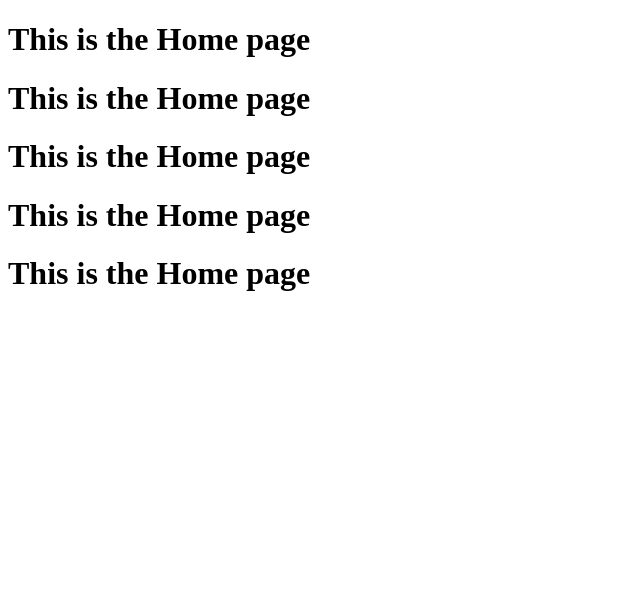
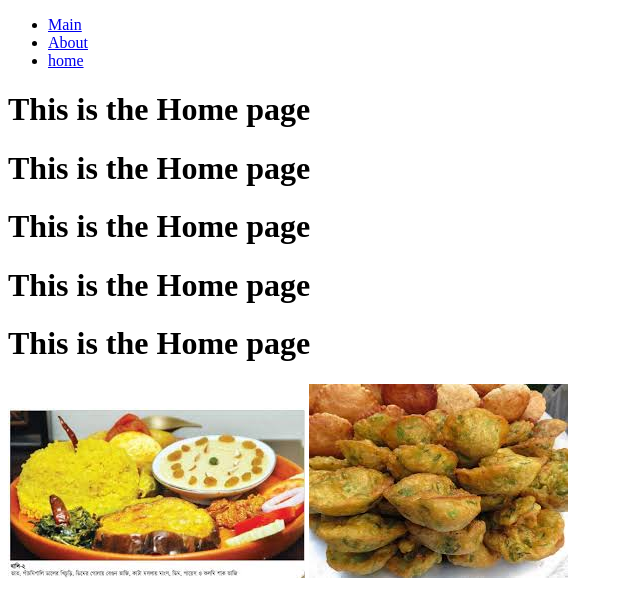
Before and after one commit to jafar5675/my-first-website, a plain HTML site: page home.html in a window 1280 px wide. Shown: the whole page, without its empty margins (0-640 px from the left). Drawn offline with Linux system fonts and the light colour scheme.

Commit message:
some pictures

```diff
--- a/home.html
+++ b/home.html
@@ -7,10 +7,17 @@
     <title>Document</title>
 </head>
 <body>
+    <ul>
+        <li><a href="index.html">Main</a></li>
+        <li><a href="./gitting/about.html">About</a></li>
+        <li><a href="home.html">home</a></li>
+    </ul>
     <h1>This is the Home page</h1>
     <h1>This is the Home page</h1>
     <h1>This is the Home page</h1>
     <h1>This is the Home page</h1>
     <h1>This is the Home page</h1>
+    <img src="/images/fuska15.jpg" alt="fuska">
+    <img src="/images/fuska17.jpg" alt="">
 </body>
 </html>
```
Also changed, not shown: gitting/about.html (+6 -0 lines), index.html (+3 -0 lines), images/fuska15.jpg (added), images/fuska17.jpg (added), images/fuska18.jpg (added), images/fuska19.jpg (added), images/fuska20.jpg (added), images/fuska21.jpg (added).
